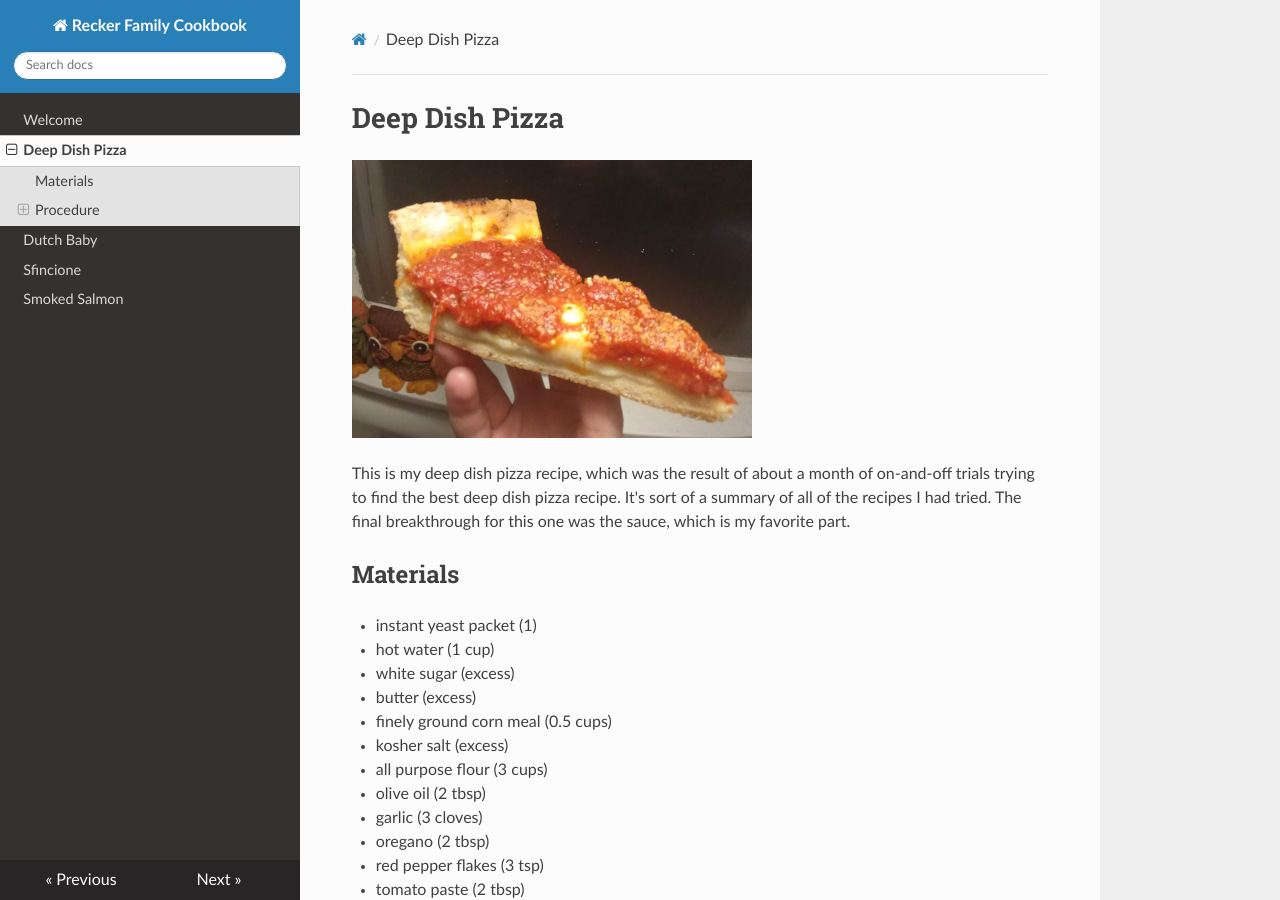
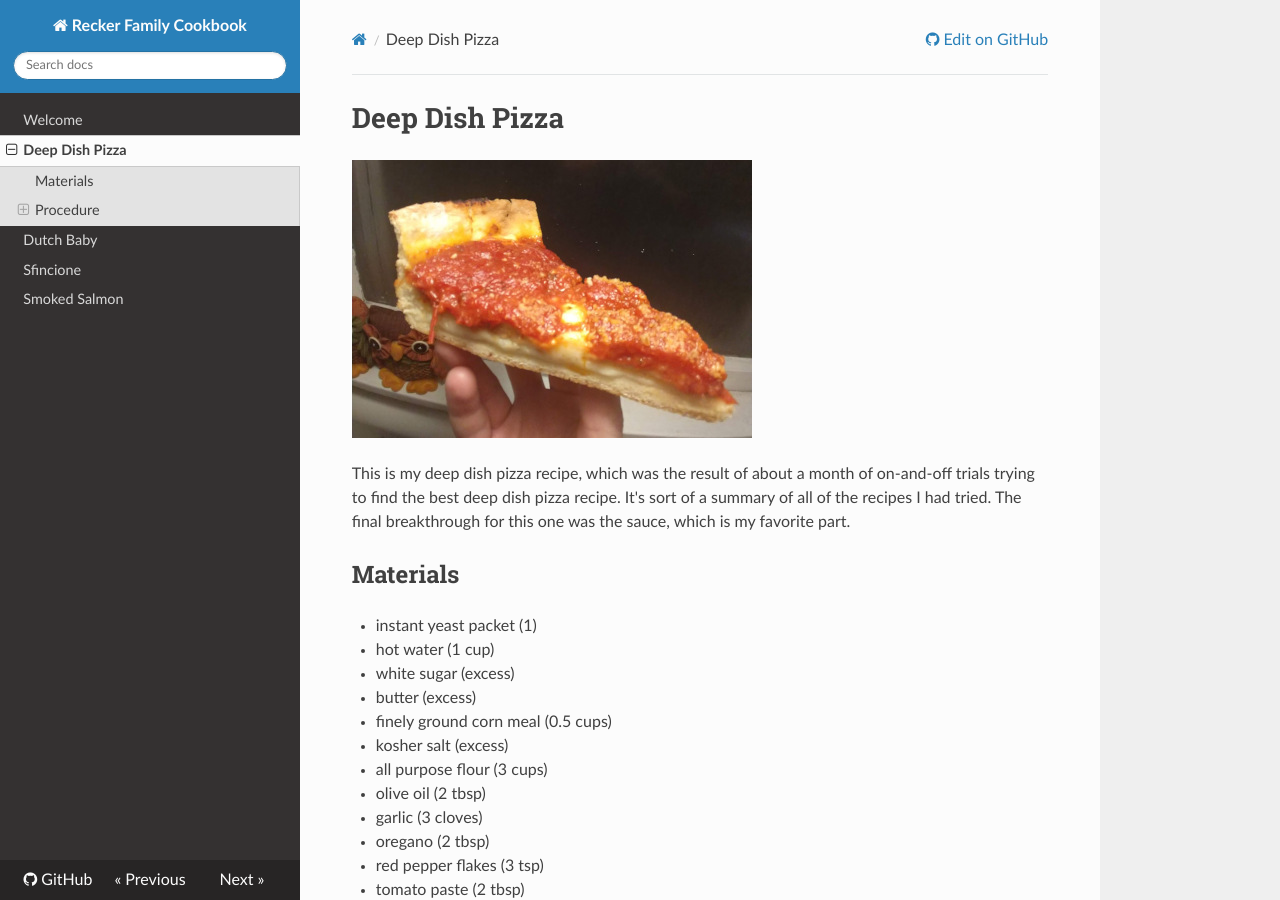
Before and after one commit to arecker/cookbook, an MkDocs documentation site: the page built from recipes/deep-dish-pizza.md, in a window 1280 px wide and 900 px high. Built offline with MkDocs 1.6.1, drawn with Linux system fonts in a browser that asks for light colours; nearby versions of some CDN libraries; part of the change alters nothing that is shown.

Commit message:
repo URL

```diff
--- a/mkdocs.yml
+++ b/mkdocs.yml
@@ -1,3 +1,4 @@
 site_name: Recker Family Cookbook
 theme: readthedocs
 docs_dir: recipes
+repo_url: https://github.com/arecker/cookbook/
```
Also changed, not shown: recipes/deep-dish-pizza.md (line endings or trailing spaces).
